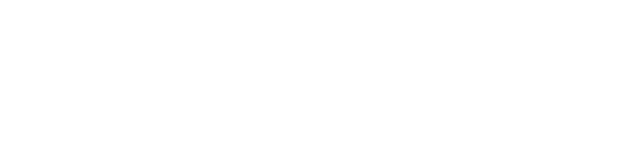
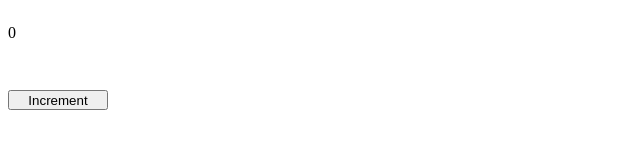
Before and after one commit to acciojob/increment-counter-dune123, a website: page main.html in a window 1280 px wide. Shown: the whole page, without its empty margins (0-640 px from the left). Drawn offline with Linux system fonts and the light colour scheme.

Commit message:
created a submission

```diff
--- a/main.html
+++ b/main.html
@@ -8,6 +8,11 @@
 
 <body>
 	<!-- the entire body must be written by student -->
+	<div id="cont" class="container">
+		<p id="countContainer">0</p>
+
+		<button id="increment">Increment</button>
+	</div>
     <script type="text/javascript" src="./script.js">
 </script>
 
--- a/script.js
+++ b/script.js
@@ -1 +1,10 @@
 //your JS code here. If required.
+const valueP=document.getElementById('countContainer')
+
+const increment=document.getElementById('increment')
+
+increment.addEventListener('click',()=>{
+	let x=parseInt(valueP.innerText);
+    x=x+1;
+    valueP.innerText=x;
+})
--- a/styles.css
+++ b/styles.css
@@ -1 +1,11 @@
 /*  your css code here. If applicable */
+.container{
+	display:flex;
+	flex-direction:column;
+	gap:4vh;
+}/*  your css code here. If applicable */
+
+.container button{
+	height:20px;
+    width:100px;
+}
```
